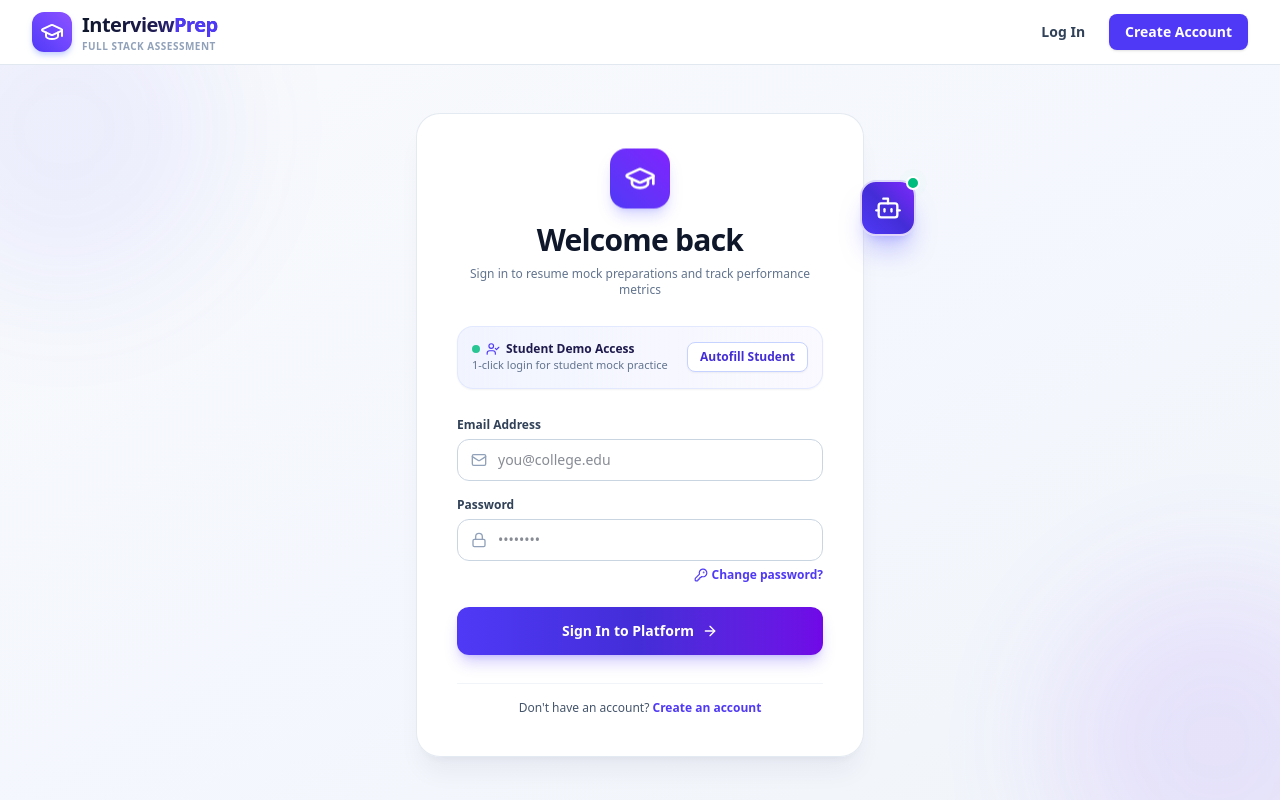
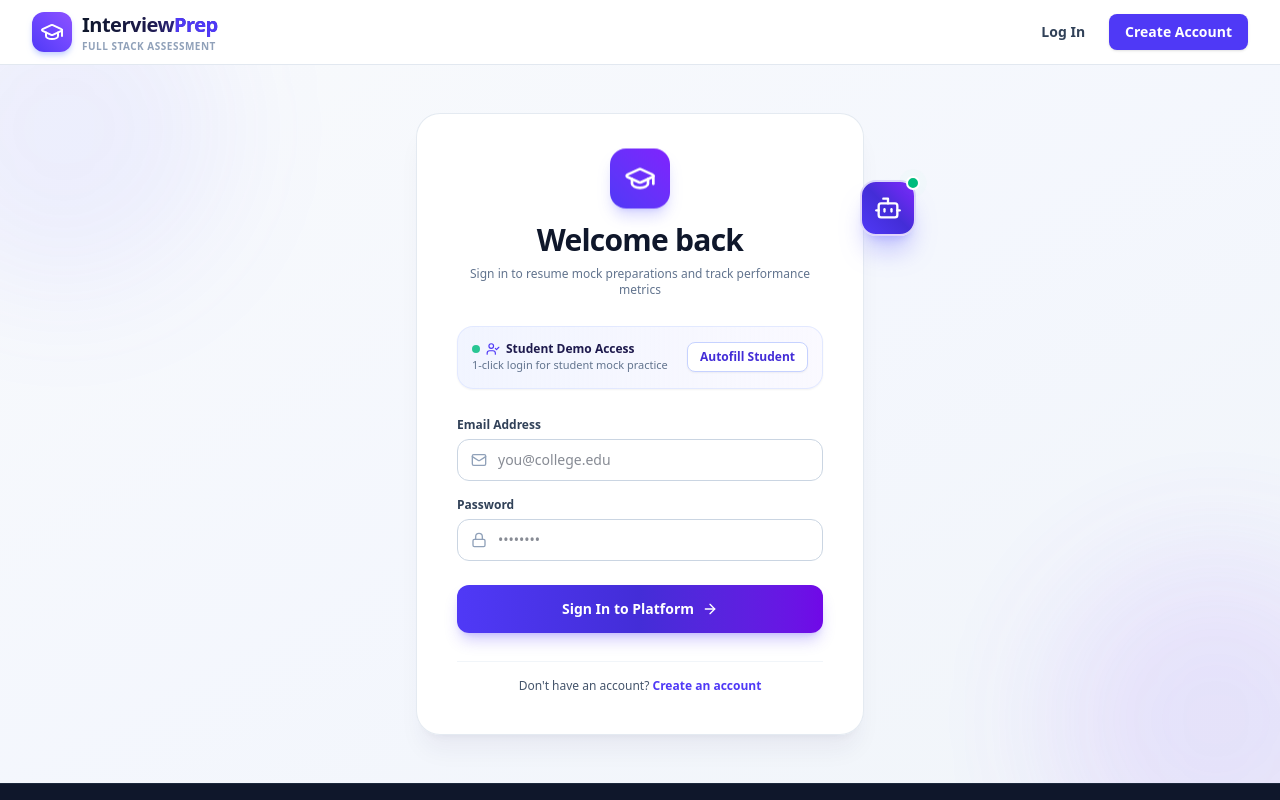
Before and after one commit to Aiswariya12/Interview-Prep-Frontend, a React (Vite) app: page /login in a window 1280 px wide. Shown: the top 800 px of the page. Built offline with nearby package versions, Linux system fonts and the light colour scheme.

Commit message:
Remove change password option from login page

```diff
--- a/src/pages/Login.jsx
+++ b/src/pages/Login.jsx
@@ -1,8 +1,7 @@
 import React, { useState } from 'react';
 import { Link, useNavigate, useLocation } from 'react-router-dom';
 import { useAuth } from '../context/AuthContext';
-import { GraduationCap, Lock, Mail, ArrowRight, AlertCircle, ShieldAlert, UserCheck, CheckCircle2, KeyRound } from 'lucide-react';
-import ChangePasswordModal from '../components/ChangePasswordModal';
+import { GraduationCap, Lock, Mail, ArrowRight, AlertCircle, ShieldAlert, UserCheck, CheckCircle2 } from 'lucide-react';
 
 const Login = () => {
   const { login, loading } = useAuth();
@@ -13,7 +12,6 @@ const Login = () => {
   const [password, setPassword] = useState('');
   const [error, setError] = useState('');
   const [successMessage, setSuccessMessage] = useState(location.state?.successMessage || '');
-  const [changePasswordOpen, setChangePasswordOpen] = useState(false);
 
   const redirectPath = location.state?.from?.pathname || '/dashboard';
 
@@ -137,16 +135,6 @@ const Login = () => {
                 className="w-full pl-10 pr-4 py-2.5 rounded-xl border border-slate-300 focus:outline-none focus:ring-2 focus:ring-indigo-500/20 focus:border-indigo-600 text-sm transition-all duration-200"
               />
             </div>
-            <div className="flex justify-end pt-1.5">
-              <button
-                type="button"
-                onClick={() => setChangePasswordOpen(true)}
-                className="text-xs font-semibold text-indigo-600 hover:text-indigo-700 hover:underline flex items-center gap-1 cursor-pointer"
-              >
-                <KeyRound className="w-3.5 h-3.5" />
-                Change password?
-              </button>
-            </div>
           </div>
 
           <button
@@ -174,13 +162,6 @@ const Login = () => {
           </p>
         </div>
       </div>
-
-      {/* Change Password Modal */}
-      <ChangePasswordModal
-        isOpen={changePasswordOpen}
-        onClose={() => setChangePasswordOpen(false)}
-        defaultEmail={email}
-      />
     </div>
   );
 };
```
